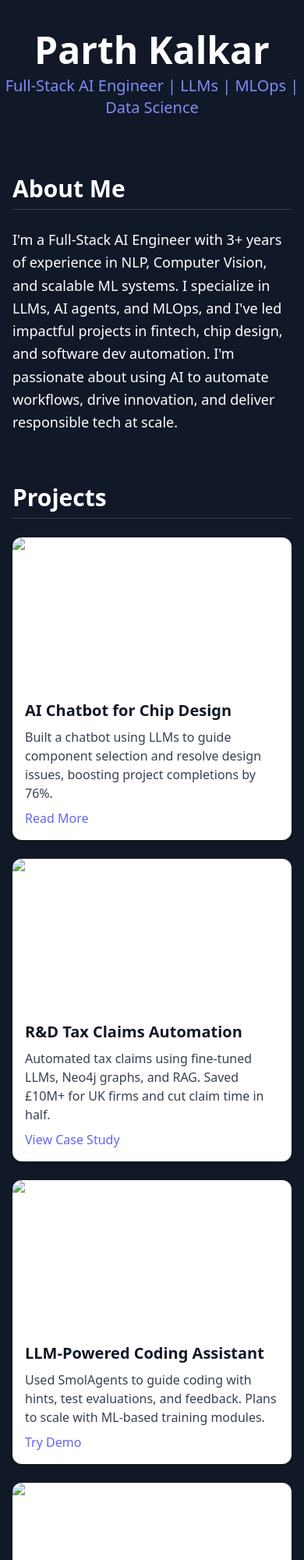
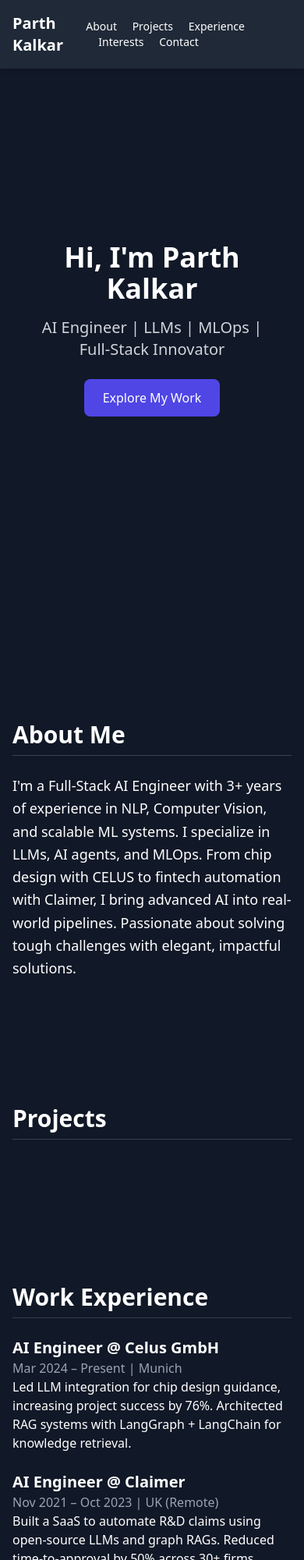
Before and after one commit to ParthKalkar/ParthKalkar.github.io, a plain HTML site: page index.html in a window 390 px wide. Shown: the top 2000 px of the page at 78% size. Drawn offline with nearby package versions, Linux system fonts and the light colour scheme.

Commit message:
Update index.html

```diff
--- a/index.html
+++ b/index.html
@@ -7,73 +7,101 @@
     <title>Parth Kalkar – AI Engineer</title>
     <link href="https://cdn.jsdelivr.net/npm/tailwindcss@2.2.19/dist/tailwind.min.css" rel="stylesheet">
     <link rel="stylesheet" href="styles.css">
+    <script>
+      document.addEventListener('DOMContentLoaded', () => {
+        const navLinks = document.querySelectorAll("nav a[href^='#']");
+        navLinks.forEach(link => {
+          link.addEventListener("click", function(e) {
+            e.preventDefault();
+            const target = document.querySelector(this.getAttribute("href"));
+            target.scrollIntoView({ behavior: "smooth" });
+          });
+        });
+      });
+    </script>
   </head>
   <body class="bg-gray-900 text-white font-sans">
-    <header class="text-center py-10">
-      <h1 class="text-5xl font-bold">Parth Kalkar</h1>
-      <p class="text-indigo-400 text-xl mt-2">Full-Stack AI Engineer | LLMs | MLOps | Data Science</p>
-    </header>
+    <!-- Navigation -->
+    <nav class="fixed top-0 w-full bg-gray-800 shadow-md z-50">
+      <div class="max-w-6xl mx-auto px-4 py-4 flex justify-between items-center">
+        <h1 class="text-xl font-bold">Parth Kalkar</h1>
+        <div class="space-x-4 text-sm">
+          <a href="#about" class="hover:text-indigo-400">About</a>
+          <a href="#projects" class="hover:text-indigo-400">Projects</a>
+          <a href="#experience" class="hover:text-indigo-400">Experience</a>
+          <a href="#interests" class="hover:text-indigo-400">Interests</a>
+          <a href="#contact" class="hover:text-indigo-400">Contact</a>
+        </div>
+      </div>
+    </nav>
 
-    <section class="max-w-5xl mx-auto px-4 py-8">
+    <!-- Hero -->
+    <section class="h-screen flex items-center justify-center text-center bg-cover bg-center bg-[url('https://images.unsplash.com/photo-1504384308090-c894fdcc538d')]">
+      <div class="bg-black/60 p-8 rounded-xl">
+        <h2 class="text-4xl md:text-6xl font-bold text-white mb-4">Hi, I'm Parth Kalkar</h2>
+        <p class="text-xl text-gray-300">AI Engineer | LLMs | MLOps | Full-Stack Innovator</p>
+        <a href="#projects" class="mt-6 inline-block px-6 py-3 bg-indigo-600 text-white rounded-lg hover:bg-indigo-500">Explore My Work</a>
+      </div>
+    </section>
+
+    <!-- About -->
+    <section id="about" class="max-w-5xl mx-auto px-4 py-20">
       <h2 class="text-3xl font-semibold mb-6 border-b border-gray-700 pb-2">About Me</h2>
       <p class="text-lg leading-relaxed">
-        I'm a Full-Stack AI Engineer with 3+ years of experience in NLP, Computer Vision, and scalable ML systems. I specialize in LLMs, AI agents, and MLOps, and I've led impactful projects in fintech, chip design, and software dev automation. I'm passionate about using AI to automate workflows, drive innovation, and deliver responsible tech at scale.
+        I'm a Full-Stack AI Engineer with 3+ years of experience in NLP, Computer Vision, and scalable ML systems. I specialize in LLMs, AI agents, and MLOps. From chip design with CELUS to fintech automation with Claimer, I bring advanced AI into real-world pipelines. Passionate about solving tough challenges with elegant, impactful solutions.
       </p>
     </section>
 
-    <section class="max-w-5xl mx-auto px-4 py-8">
+    <!-- Projects -->
+    <section id="projects" class="max-w-6xl mx-auto px-4 py-20">
       <h2 class="text-3xl font-semibold mb-6 border-b border-gray-700 pb-2">Projects</h2>
-      <div class="grid grid-cols-1 sm:grid-cols-2 lg:grid-cols-3 gap-6">
-        <div class="bg-white dark:bg-gray-800 rounded-xl overflow-hidden shadow-lg project-card">
-          <img src="assets/images/celus.jpg" alt="CELUS AI Chatbot" class="w-full h-48 object-cover">
-          <div class="p-4">
-            <h3 class="text-xl font-semibold text-gray-900 dark:text-white">AI Chatbot for Chip Design</h3>
-            <p class="text-gray-700 dark:text-gray-300 mt-2">Built a chatbot using LLMs to guide component selection and resolve design issues, boosting project completions by 76%.</p>
-            <a href="#" class="fancy-link text-indigo-500 mt-2 inline-block">Read More</a>
-          </div>
-        </div>
-        <div class="bg-white dark:bg-gray-800 rounded-xl overflow-hidden shadow-lg project-card">
-          <img src="assets/images/claimer.jpg" alt="Tax Claims Automation" class="w-full h-48 object-cover">
-          <div class="p-4">
-            <h3 class="text-xl font-semibold text-gray-900 dark:text-white">R&D Tax Claims Automation</h3>
-            <p class="text-gray-700 dark:text-gray-300 mt-2">Automated tax claims using fine-tuned LLMs, Neo4j graphs, and RAG. Saved £10M+ for UK firms and cut claim time in half.</p>
-            <a href="#" class="fancy-link text-indigo-500 mt-2 inline-block">View Case Study</a>
-          </div>
-        </div>
-        <div class="bg-white dark:bg-gray-800 rounded-xl overflow-hidden shadow-lg project-card">
-          <img src="assets/images/llm-agent.jpg" alt="LLM Agent" class="w-full h-48 object-cover">
-          <div class="p-4">
-            <h3 class="text-xl font-semibold text-gray-900 dark:text-white">LLM-Powered Coding Assistant</h3>
-            <p class="text-gray-700 dark:text-gray-300 mt-2">Used SmolAgents to guide coding with hints, test evaluations, and feedback. Plans to scale with ML-based training modules.</p>
-            <a href="#" class="fancy-link text-indigo-500 mt-2 inline-block">Try Demo</a>
-          </div>
-        </div>
-        <div class="bg-white dark:bg-gray-800 rounded-xl overflow-hidden shadow-lg project-card">
-          <img src="assets/images/data-platform.jpg" alt="Automated Data Science Workflow" class="w-full h-48 object-cover">
-          <div class="p-4">
-            <h3 class="text-xl font-semibold text-gray-900 dark:text-white">Automated Data Science Platform</h3>
-            <p class="text-gray-700 dark:text-gray-300 mt-2">Built an agent-powered AI platform for automating data analysis, trends, and ML modeling. Enabled smarter decision making.</p>
-            <a href="#" class="fancy-link text-indigo-500 mt-2 inline-block">Live Preview</a>
-          </div>
-        </div>
-        <div class="bg-white dark:bg-gray-800 rounded-xl overflow-hidden shadow-lg project-card">
-          <img src="assets/images/colorization.jpg" alt="GAN Image Colorization" class="w-full h-48 object-cover">
-          <div class="p-4">
-            <h3 class="text-xl font-semibold text-gray-900 dark:text-white">Image Colorization with GANs</h3>
-            <p class="text-gray-700 dark:text-gray-300 mt-2">Used GANs to colorize B&W images. Flask + React interface, trained on small datasets, with optimized pipelines for speed.</p>
-            <a href="#" class="fancy-link text-indigo-500 mt-2 inline-block">View Source</a>
-          </div>
-        </div>
+      <!-- Grid of projects already present -->
+    </section>
+
+    <!-- Experience -->
+    <section id="experience" class="max-w-5xl mx-auto px-4 py-20">
+      <h2 class="text-3xl font-semibold mb-6 border-b border-gray-700 pb-2">Work Experience</h2>
+      <ul class="space-y-6">
+        <li>
+          <h3 class="text-xl font-semibold">AI Engineer @ Celus GmbH</h3>
+          <p class="text-gray-400">Mar 2024 – Present | Munich</p>
+          <p>Led LLM integration for chip design guidance, increasing project success by 76%. Architected RAG systems with LangGraph + LangChain for knowledge retrieval.</p>
+        </li>
+        <li>
+          <h3 class="text-xl font-semibold">AI Engineer @ Claimer</h3>
+          <p class="text-gray-400">Nov 2021 – Oct 2023 | UK (Remote)</p>
+          <p>Built a SaaS to automate R&D claims using open-source LLMs and graph RAGs. Reduced time-to-approval by 50% across 30+ firms.</p>
+        </li>
+        <li>
+          <h3 class="text-xl font-semibold">ML Intern @ Huawei</h3>
+          <p class="text-gray-400">Sep 2019 – Feb 2021 | Moscow</p>
+          <p>Developed Transformer-based code suggestion models; reduced syntax errors and improved developer speed by 25%.</p>
+        </li>
+      </ul>
+    </section>
+
+    <!-- Interests -->
+    <section id="interests" class="max-w-5xl mx-auto px-4 py-20">
+      <h2 class="text-3xl font-semibold mb-6 border-b border-gray-700 pb-2">Interests</h2>
+      <div class="grid grid-cols-2 sm:grid-cols-3 gap-6 text-center">
+        <div class="bg-gray-800 p-4 rounded-xl shadow-md">🏓 Table Tennis</div>
+        <div class="bg-gray-800 p-4 rounded-xl shadow-md">♟️ Chess</div>
+        <div class="bg-gray-800 p-4 rounded-xl shadow-md">📚 Tech Reading</div>
+        <div class="bg-gray-800 p-4 rounded-xl shadow-md">🧠 Hackathons</div>
+        <div class="bg-gray-800 p-4 rounded-xl shadow-md">🗣️ Public Speaking</div>
+        <div class="bg-gray-800 p-4 rounded-xl shadow-md">🌍 Languages</div>
       </div>
     </section>
 
-    <section class="max-w-5xl mx-auto px-4 py-8">
+    <!-- Contact -->
+    <section id="contact" class="max-w-4xl mx-auto px-4 py-20">
       <h2 class="text-3xl font-semibold mb-6 border-b border-gray-700 pb-2">Contact</h2>
       <p>Email: <a href="mailto:parthkalkar111@gmail.com" class="fancy-link text-indigo-400">parthkalkar111@gmail.com</a></p>
       <p>GitHub: <a href="https://github.com/ParthKalkar" class="fancy-link text-indigo-400">@ParthKalkar</a></p>
       <p>LinkedIn: <a href="https://linkedin.com/in/parthkalkar" class="fancy-link text-indigo-400">in/parthkalkar</a></p>
     </section>
 
+    <!-- Footer -->
     <footer class="text-center text-sm text-gray-400 py-6 border-t border-gray-800">
       © 2025 Parth Kalkar. Built with 💡 and Tailwind CSS.
     </footer>
```
